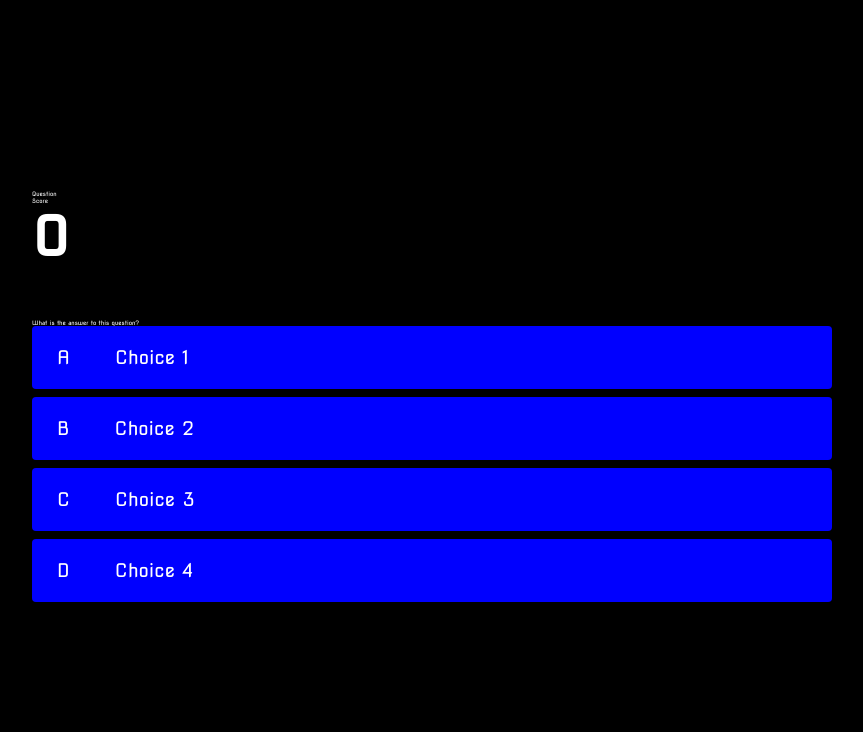
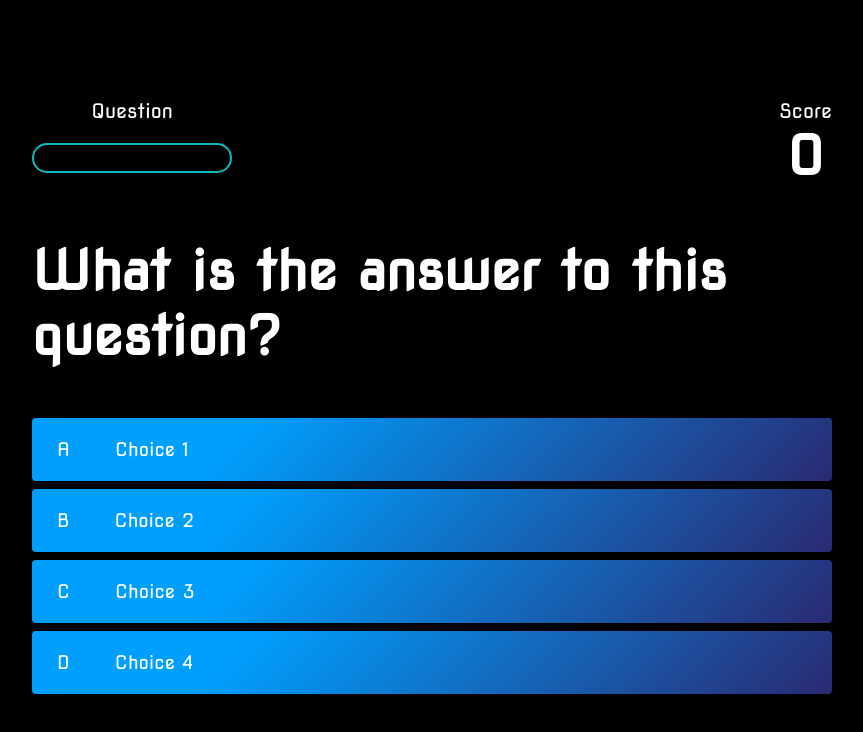
Before and after one commit to saintjohn1992/Quiz-App, a plain HTML site: page game.html in a window 1280 px wide. Shown: the whole page, without its empty margins (208-1071 px from the left). Drawn offline with Linux system fonts and the light colour scheme.

Commit message:
changed game.html div question id to h1 to scale text size, eidted game.css to add progress bar, changed choice container colours.

```diff
--- a/game.css
+++ b/game.css
@@ -7,7 +7,8 @@ body {
     margin-bottom: 0.8rem;
     width: 100%;
     border-radius: 4px;
-    background: blue;
+    background-color: #2a2a72;
+    background-image: linear-gradient(315deg, #2a2a72 0%, #009ffd 74%);
     font-size: 3rem;
     min-width: 80rem;
 }
@@ -37,6 +38,36 @@ body {
     background: linear-gradient(32deg, rgba(230, 29, 29, 1) 0%, rgba(224, 11, 11, 1) 100%);
 }
 
+#hud {
+    display: flex;
+    justify-content: space-between;
+}
+
+.hud-prefix {
+    text-align: center;
+    font-size: 2rem;
+}
+
+.hud-main-text {
+    text-align: center;
+}
+
+#progressBar {
+    width: 20rem;
+    height: 3rem;
+    border: 0.2rem solid #0cbaba;
+    margin-top: 2rem;
+    border-radius: 50px;
+    overflow: hidden;
+}
+
+#progressBarFull {
+    height: 100%;
+    background-color: #0cbaba;
+    background-image: linear-gradient(315deg, #0cbaba 0%, #380036 74%);
+    width: 0%;
+}
+
 @media screen and (max-width: 768px) {
     .choice-container {
         min-width: 40rem;
--- a/game.html
+++ b/game.html
@@ -36,7 +36,7 @@
                     </h1>
                 </div>
             </div>
-            <div id="question">What is the answer to this question?</div>
+            <h1 id="question">What is the answer to this question?</h1>
             <div class="choice-container">
                 <p class="choice-prefix">A</p>
                 <p class="choice-text" data-number="1">Choice 1</p>
```
Also changed, not shown: index.html (+2 -2 lines).
